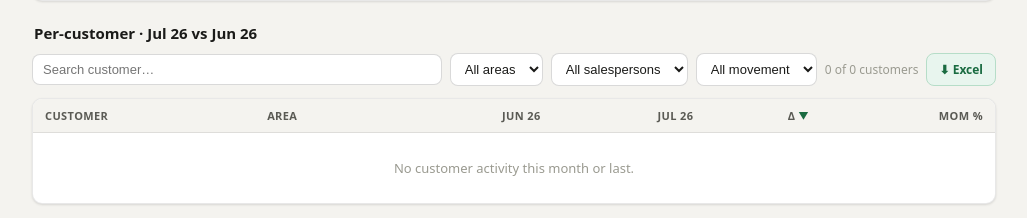
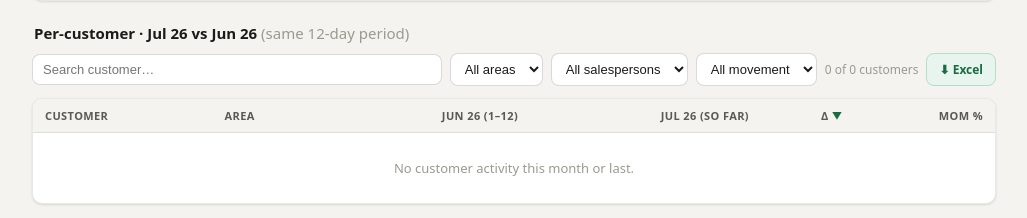
Before and after one commit to 1992tushar/OrdeRR, a FastAPI app: page /dashboard/analytics/revenue in a window 1280 px wide. Shown: the part 1146-1364 px from the top of the page, without its empty margins (126-1153 px from the left). Run offline with FastAPI, Linux system fonts and the light colour scheme; data that the repository does not hold is empty.

Commit message:
Revenue: per-customer MoM also uses same-period (MTD) comparison
The per-customer table compared current month-to-date against the WHOLE
previous month, so every customer looked like it was collapsing mid-month
(e.g. a customer up +29% showed as -51%). Now the previous side is the same
day-range as the current month when it's partial; columns/heading say so.
Falls back to full-vs-full once the month is complete.

Co-Authored-By: Claude Opus 4.8 (1M context) <noreply@anthropic.com>

```diff
--- a/orderr_core/services/analytics_service.py
+++ b/orderr_core/services/analytics_service.py
@@ -2264,6 +2264,7 @@ def revenue_trends(db: Session, today: date, months: int = 12) -> dict:
     # the current (partial) month is compared like-for-like, not against a full month.
     monthly = {k: 0.0 for k in keys}
     per_cust = {}  # customer_id → {month_key: revenue}
+    per_cust_prev_mtd = {}  # customer_id → prev-month revenue up to today's day
     scan_start = date(int(keys[0][:4]), int(keys[0][5:]), 1)
     prev_mtd = 0.0
 
@@ -2282,6 +2283,8 @@ def revenue_trends(db: Session, today: date, months: int = 12) -> dict:
             monthly[mk] += amt
         if prev_key and mk == prev_key and bdate.day <= today.day:
             prev_mtd += amt
+            if cid is not None:
+                per_cust_prev_mtd[cid] = per_cust_prev_mtd.get(cid, 0.0) + amt
         if cid is not None:
             per_cust.setdefault(cid, {})[mk] = per_cust.get(cid, {}).get(mk, 0.0) + amt
 
@@ -2317,7 +2320,13 @@ def revenue_trends(db: Session, today: date, months: int = 12) -> dict:
     areas, salespeople = set(), set()
     for cid, by_month in per_cust.items():
         curr = round(by_month.get(curr_key, 0.0), 2)
-        prev = round(by_month.get(prev_key, 0.0), 2) if prev_key else 0.0
+        # Compare like-for-like: when the current month is partial, the previous
+        # side is that month up to the same day (not the whole month), so a
+        # customer isn't shown as collapsing just because the month is young.
+        if current_partial:
+            prev = round(per_cust_prev_mtd.get(cid, 0.0), 2)
+        else:
+            prev = round(by_month.get(prev_key, 0.0), 2) if prev_key else 0.0
         if curr == 0 and prev == 0:
             continue
         cust = customers.get(cid)
--- a/orderr_core/templates/dashboard_analytics_revenue.html
+++ b/orderr_core/templates/dashboard_analytics_revenue.html
@@ -132,7 +132,7 @@ tr.row{cursor:pointer} tr.row:hover{background:var(--green-bg)}
     </table>
   </div></div>
 
-  <div class="section-title">Per-customer · {{ rev.current_label }} vs {{ rev.prev_label }}</div>
+  <div class="section-title">Per-customer · {{ rev.current_label }} vs {{ rev.prev_label }}{% if rev.current_partial %} <span style="font-weight:500;color:var(--ink3)">(same {{ rev.day_of_month }}-day period)</span>{% endif %}</div>
   <div class="toolbar">
     <input id="q" type="text" placeholder="Search customer…" autocomplete="off">
     <select id="fa"><option value="">All areas</option>{% for a in rev.areas %}<option value="{{ a }}">{{ a }}</option>{% endfor %}</select>
@@ -147,8 +147,8 @@ tr.row{cursor:pointer} tr.row:hover{background:var(--green-bg)}
       <thead><tr>
         <th class="srt" data-sort="name">Customer</th>
         <th class="srt" data-sort="area">Area</th>
-        <th class="srt num" data-sort="prev">{{ rev.prev_label }}</th>
-        <th class="srt num" data-sort="curr">{{ rev.current_label }}</th>
+        <th class="srt num" data-sort="prev">{{ rev.prev_label }}{% if rev.current_partial %} (1–{{ rev.day_of_month }}){% endif %}</th>
+        <th class="srt num" data-sort="curr">{{ rev.current_label }}{% if rev.current_partial %} (so far){% endif %}</th>
         <th class="srt num" data-sort="delta">Δ</th>
         <th class="srt num" data-sort="pct">MoM %</th>
       </tr></thead>
```
